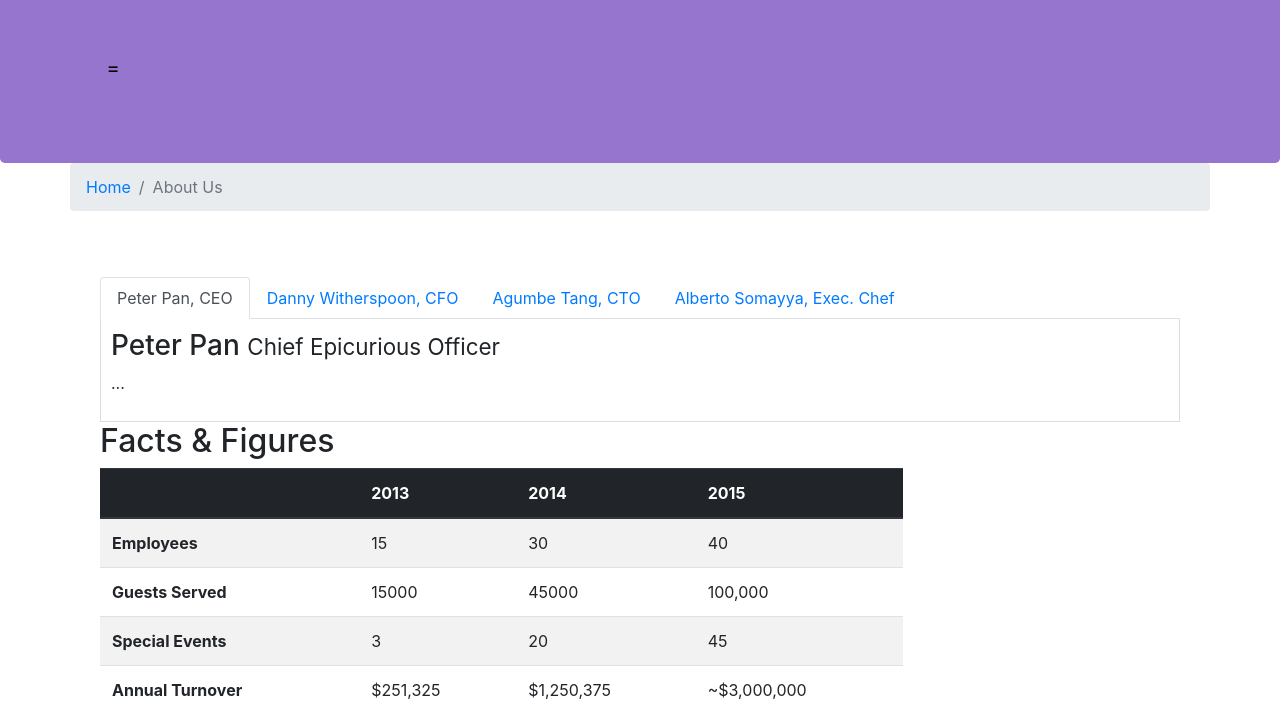
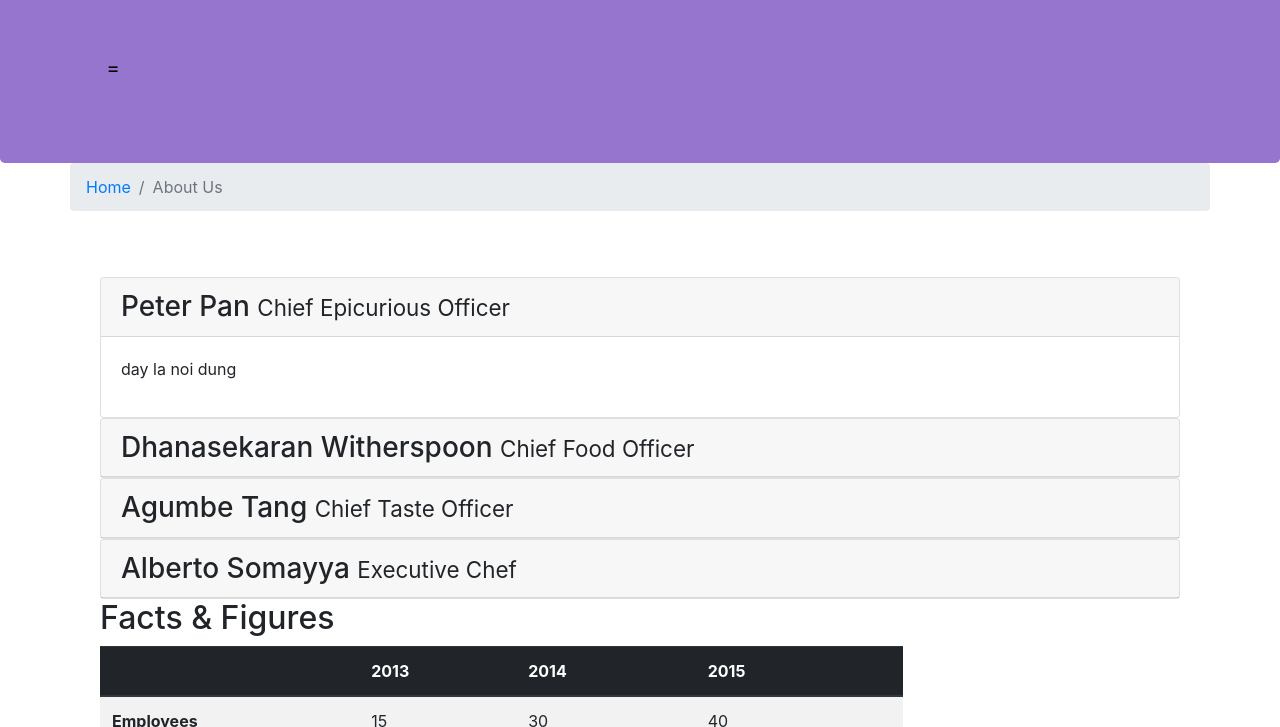
Before and after one commit to LiuSimbo/DoExersice, a website: page aboutus.html in a window 1280 px wide. Shown: the part 67-794 px from the top of the page. Drawn offline with nearby package versions, Linux system fonts and the light colour scheme.

Commit message:
Accordion

```diff
--- a/aboutus.html
+++ b/aboutus.html
@@ -53,45 +53,68 @@
 
           <div class="row row-content">
             <div class="col-12">
-                <ul class="nav nav-tabs">
-                    <li class="nav-item">
-                      <a class="nav-link active" href="#peter"
-                        role="tab" data-toggle="tab">Peter Pan, CEO</a>
-                    </li>
-                    <li class="nav-item">
-                      <a class="nav-link" href="#danny" role="tab"
-                        data-toggle="tab">Danny Witherspoon, CFO</a>
-                    </li>
-                    <li class="nav-item">
-                      <a class="nav-link" href="#agumbe"role="tab"
-                        data-toggle="tab">Agumbe Tang, CTO</a>
-                    </li>
-                    <li class="nav-item">
-                      <a class="nav-link" href="#alberto" role="tab"
-                        data-toggle="tab">Alberto Somayya, Exec. Chef</a>
-                    </li>
-                </ul>
-                <div class="tab-content">
-                    <div role="tabpanel" class="tab-pane fade show active" id="peter">
-                        <h3>Peter Pan <small>Chief Epicurious Officer</small></h3>
-                        <p> ... </p>
+                <div id="accordion">
+                    <div class="card">
+                        <div class="card-header" role="tab" id="peterhead">
+                        <h3 class="mb-0">
+                            <a data-toggle="collapse" data-target="#peter">
+                            Peter Pan <small>Chief Epicurious Officer</small>
+                            </a>
+                        </h3>
+                        </div>
+                        <div class="collapse show" id="peter" data-parent="#accordion">
+                            <div class="card-body">
+                                <p class="d-none d-sm-block">day la noi dung</p>
+                            </div>
+                        </div>
                     </div>
 
-                    <div role="tabpanel" class="tab-pane" id="danny">
-                        <h3>Danny <small>Chief Epicurious Officer</small></h3>
-                        <p> ... </p>
+                    <div class="card">
+                        <div class="card-header" role="tab" id="dannyhead">
+                        <h3 class="mb-0">
+                            <a class="collapsed" data-toggle="collapse" data-target="#danny">
+                            Dhanasekaran Witherspoon <small>Chief Food Officer</small>
+                            </a>
+                        </h3>
                     </div>
-
-                    <div role="tabpanel" class="tab-pane" id="agumbe">
-                        <h3>Agumbe <small>Chief Epicurious Officer</small></h3>
-                        <p> ... </p>
-                    </div>
-
-                    <div role="tabpanel" class="tab-pane" id="alberto">
-                        <h3>Alberto <small>Chief Epicurious Officer</small></h3>
-                        <p> ... </p>
+                    <div class="collapse" id="danny" data-parent="#accordion">
+                        <div class="card-body">
+                            <p class="d-none d-sm-block">. Dhanasekaran Witherspoon .</em></p>
+                        </div>
                     </div>
                 </div>
+                <div class="card">
+                        <div class="card-header" role="tab" id="agumbehead">
+                        <h3 class="mb-0">
+                            <a class="collapsed" data-toggle="collapse" data-target="#agumbe">
+                            Agumbe Tang <small>Chief Taste Officer</small>
+                            </a>
+                        </h3>
+                    </div>
+                    <div class="collapse" id="agumbe" data-parent="#accordion">
+                        <div class="card-body">
+                            <p class="d-none d-sm-block">Agumbe Tang</p>
+                        </div>
+                    </div>
+                </div>
+                <div class="card">
+                        <div class="card-header" role="tab" id="albertohead">
+                        <h3 class="mb-0">
+                            <a class="collapsed" data-toggle="collapse" data-target="#alberto">
+                            Alberto Somayya <small>Executive Chef</small>
+                            </a>
+                        </h3>
+                    </div>
+                    <div class="collapse" id="alberto" data-parent="#accordion">
+                        <div class="card-body">
+                            <p class="d-none d-sm-block">. Alberto Somayya .</em></p>
+                        </div>
+                    </div>
+</div>
+
+
+                </div>
+
             </div>
             <div class="col-12 col-sm-9">
                 <h2>Facts &amp; Figures</h2>
```
